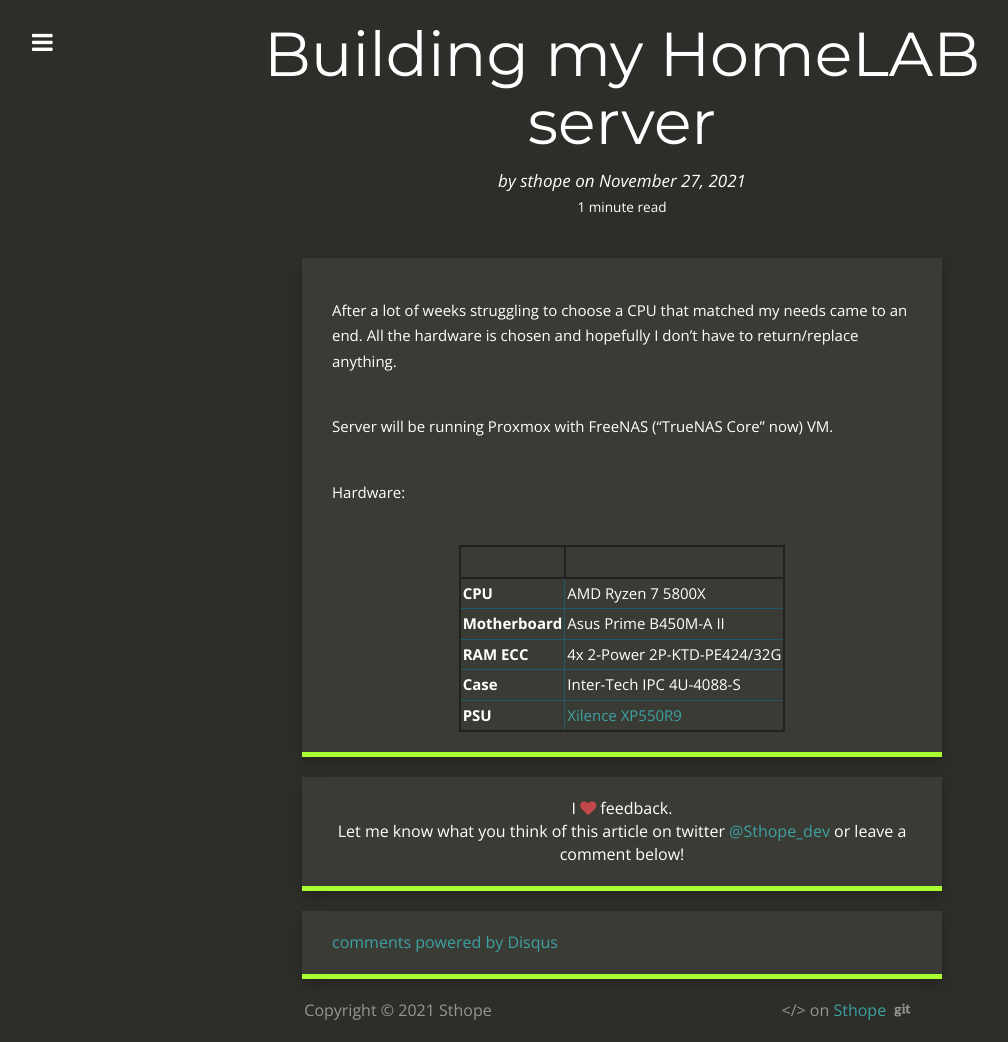
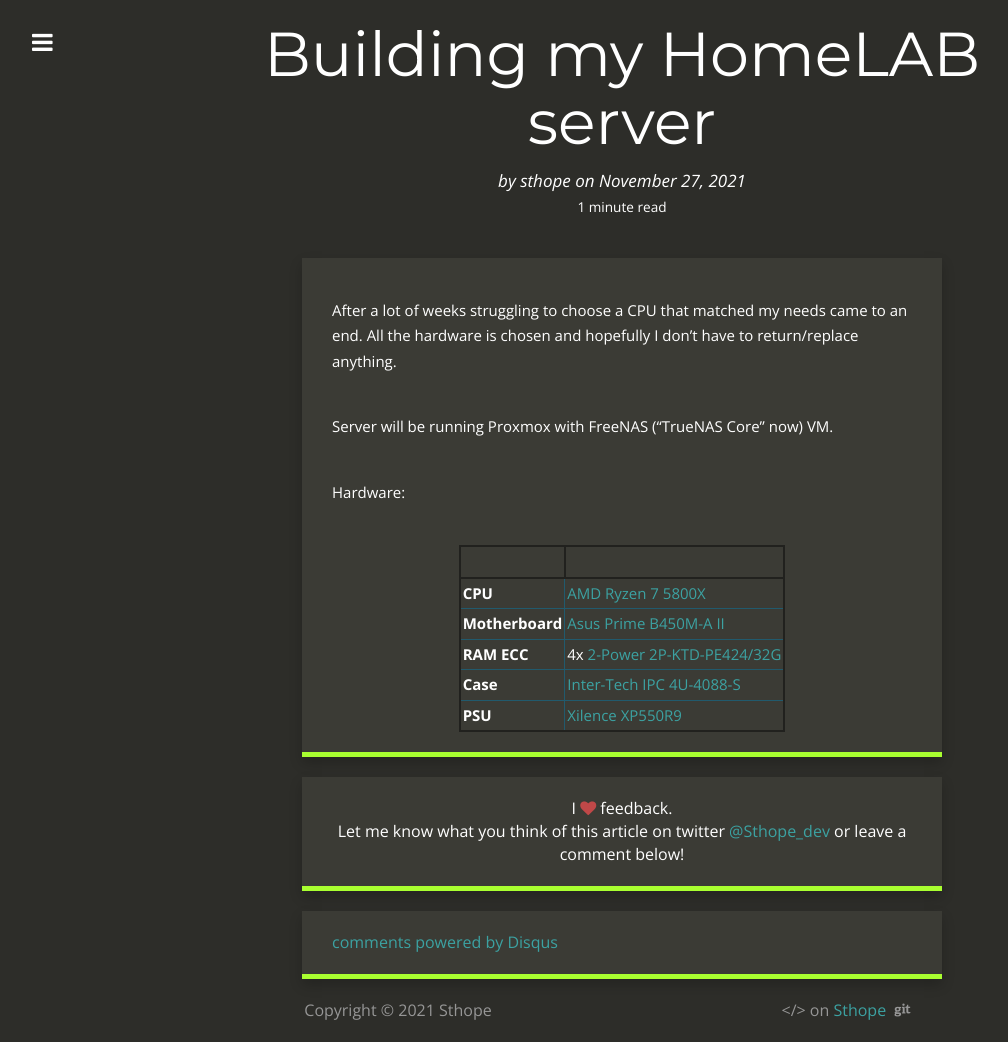
Before and after one commit to Sthopeless/website, a Jekyll site: the page built from _posts/2021-11-27-my-homelab-server.md, in a window 1280 px wide. Shown: the whole page, without its empty margins (18-1026 px from the left). Built offline with Jekyll 4.4.1, drawn with Linux system fonts in a browser that asks for light colours; nearby versions of some CDN libraries; comment, search, counter and statistics services are not loaded; some of the changed lines change nothing that is shown.

Commit message:
initial commit

```diff
--- a/_posts/2021-11-27-my-homelab-server.md
+++ b/_posts/2021-11-27-my-homelab-server.md
@@ -14,10 +14,10 @@
 
 Hardware:
 
-| | |
-| :---- | :----- |
-| **CPU** | AMD Ryzen 7 5800X
-| **Motherboard** | Asus Prime B450M-A II
-| **RAM ECC** | 4x 2-Power 2P-KTD-PE424/32G
-| **Case** | Inter-Tech IPC 4U-4088-S
-| **PSU** | [Xilence XP550R9](https://tweakers.net/pricewatch/999371/xilence-xp550r9/specificaties/)
+|                 |                                 |
+|-----------------|---------------------------------|
+| **CPU**         | [AMD Ryzen 7 5800X](https://www.amd.com/en/products/cpu/amd-ryzen-7-5800x)
+| **Motherboard** | [Asus Prime B450M-A II](https://www.asus.com/Motherboards-Components/Motherboards/PRIME/PRIME-B450M-A-II/)
+| **RAM ECC**     | 4x [2-Power 2P-KTD-PE424/32G](https://tweakers.net/pricewatch/1307406/2-power-2p-ktd-pe424-32g/specificaties/)
+| **Case**        | [Inter-Tech IPC 4U-4088-S](https://www.inter-tech.de/en/products/ipc/server-cases/4u-4088-s)
+| **PSU**         | [Xilence XP550R9](https://tweakers.net/pricewatch/999371/xilence-xp550r9/specificaties/)
```
